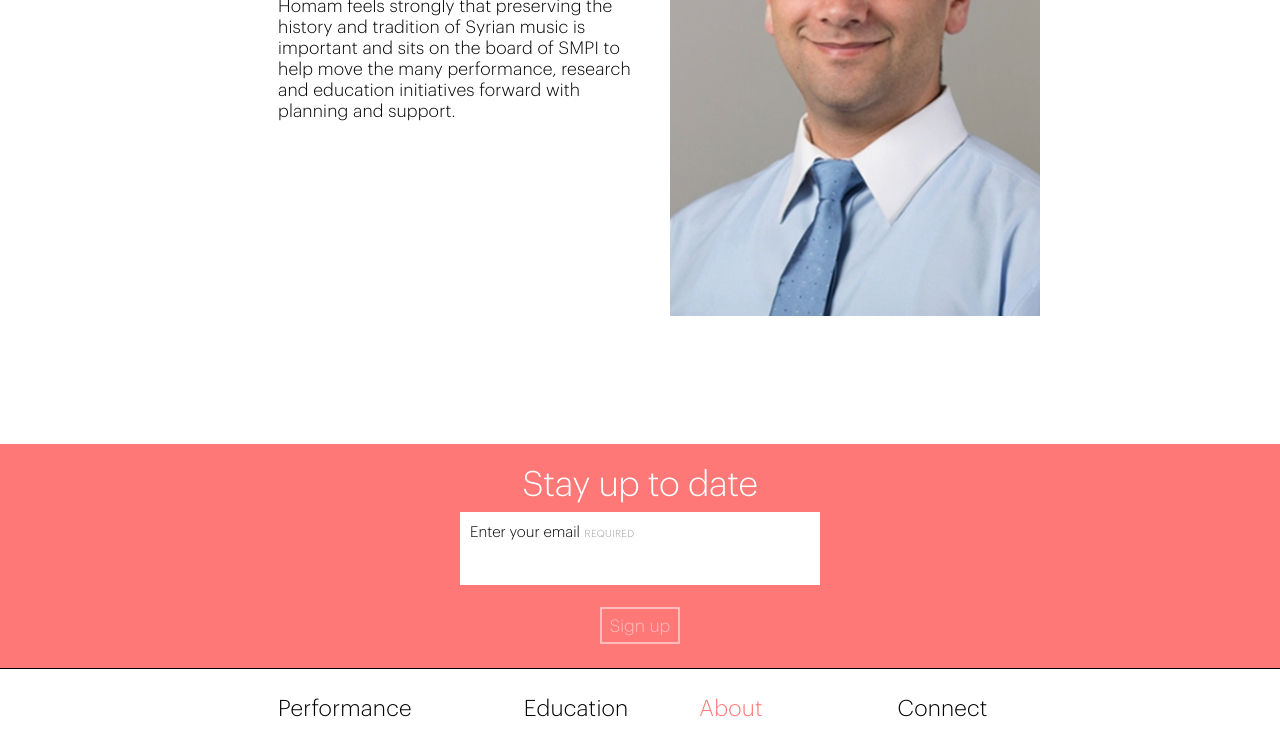
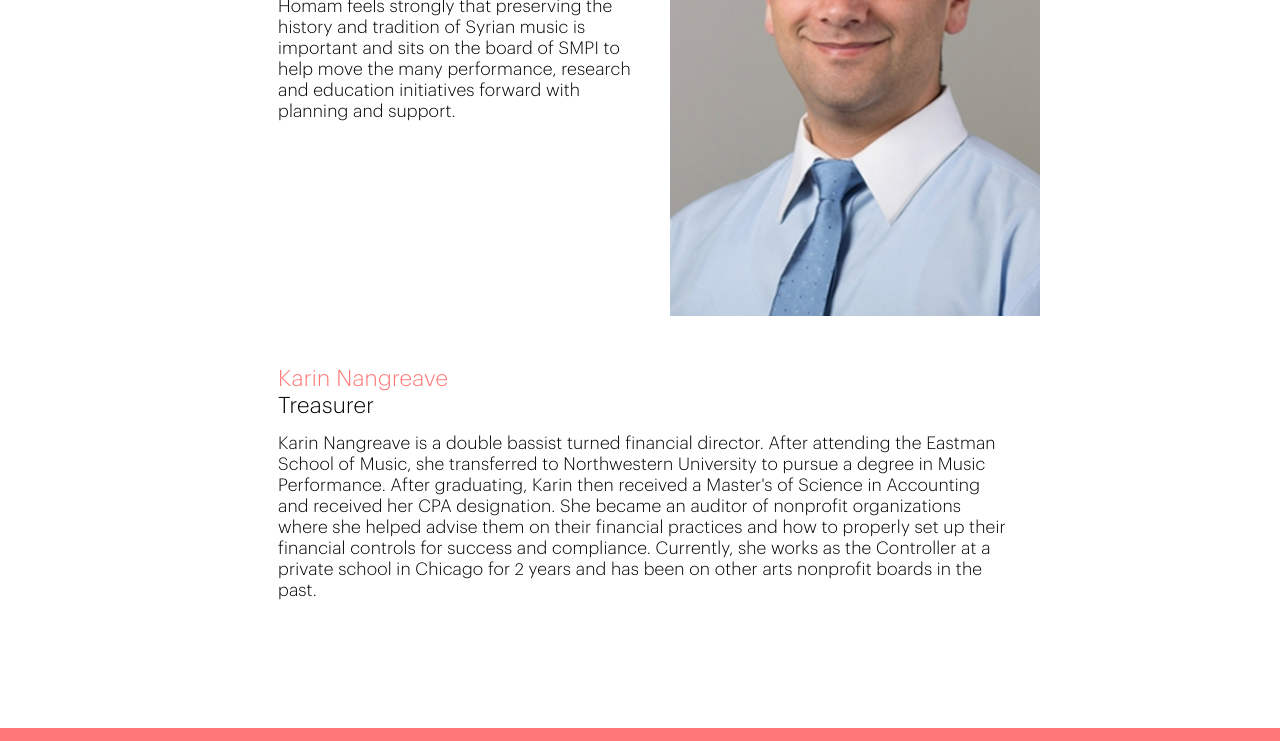
Before and after one commit to SyrianMusic/syrian-music-www, a Next.js app: page /about in a window 1280 px wide. Shown: the part 3876-4617 px from the top of the page. Built offline with nearby package versions, Linux system fonts and the light colour scheme.

Commit message:
add karin nangreave (#50)

```diff
--- a/data/pages.js
+++ b/data/pages.js
@@ -57,6 +57,13 @@ export default {
         ],
       },
     ],
-    people: ['samer-ali', 'marissa-arciola', 'fouad-salloum', 'hanna-madbak', 'homam-ibrahim'],
+    people: [
+      'samer-ali',
+      'marissa-arciola',
+      'fouad-salloum',
+      'hanna-madbak',
+      'homam-ibrahim',
+      'karin-nangreave',
+    ],
   },
 };
--- a/data/people.js
+++ b/data/people.js
@@ -1,87 +1,107 @@
 import { apostrophe } from '../utils/unicode';
 
+const KEYS = {
+  fouadSalloum: 'fouad-salloum',
+  hannaMadbak: 'hanna-madbak',
+  homamIbrahim: 'homam-ibrahim',
+  karinNangreave: 'karin-nangreave',
+  marissaArciola: 'marissa-arciola',
+  samerAli: 'samer-ali',
+};
+
+class Child {
+  constructor({ key, text } = {}) {
+    this.key = key;
+    this.text = text;
+  }
+
+  format(index) {
+    const key = `${this.key}-${index + 1}`;
+
+    return {
+      _type: 'span',
+      _key: key,
+      text: this.text,
+      marks: [],
+    };
+  }
+}
+
+class Block {
+  constructor({ children = [], key } = {}) {
+    if (!Array.isArray(children)) {
+      throw new Error('Block children are not an array.');
+    }
+    this.children = children.map((childConfig) => new Child({ ...childConfig, key: this.key }));
+    this.key = key;
+  }
+
+  // TODO: Actually implement this
+  format(index) {
+    const key = `${this.key}-${index + 1}`;
+
+    return {
+      _type: 'block',
+      _key: key,
+      style: 'normal',
+      children: this.children.map((child, childIndex) => child.format({ ...childIndex, key })),
+      markDefs: [],
+    };
+  }
+}
+
 export default {
-  'samer-ali': {
+  [KEYS.samerAli]: {
     name: 'Samer Ali',
     title: 'Founder and Artistic Director',
     bio: [
-      {
-        _type: 'block',
-        _key: 'samer-ali-1',
-        style: 'normal',
+      new Block({
+        key: KEYS.samerAli,
         children: [
           {
-            _type: 'span',
-            _key: 'samer-ali-1-1',
             text:
               'A native of Syria, Samer Ali is a physician, violinist, composer, founder and artistic director of the Syrian Music Preservation Initiative.',
-            marks: [],
           },
         ],
-        markDefs: [],
-      },
-      {
-        _type: 'block',
-        _key: 'samer-ali-2',
-        style: 'normal',
+      }),
+      new Block({
+        key: KEYS.samerAli,
         children: [
           {
-            _type: 'span',
-            _key: 'samer-ali-2-1',
             text:
               'Samer has led Takht al-Nagham, SMPI' +
               apostrophe +
               's ensemble, in New York at Alwan for the Arts, Scandinavia House, and Roulette Intermedium; as well as at the Kennedy center in Washington, DC with Syrian soprano Lubana al-Quntar.',
-            marks: [],
           },
         ],
-        markDefs: [],
-      },
-      {
-        _type: 'block',
-        _key: 'samer-ali-3',
-        style: 'normal',
+      }),
+      new Block({
+        key: KEYS.samerAli,
         children: [
           {
-            _type: 'span',
-            _key: 'samer-ali-3-1',
             text:
               'He began studying western classical violin at the age of eight with Fawaz al-Ali and Ali Farran, and later pursued intensive conservatory studies with Ali Mukhtar Babayev. He studied the Arab music traditions with Simon Shaheen, Anwar Hariri, and Muhammad Qadri Dalal.',
-            marks: [],
           },
         ],
-        markDefs: [],
-      },
-      {
-        _type: 'block',
-        _key: 'samer-ali-4',
-        style: 'normal',
+      }),
+      new Block({
+        key: KEYS.samerAli,
         children: [
           {
-            _type: 'span',
-            _key: 'samer-ali-4-1',
             text:
               'In Damascus, he co-founded Awj Ensemble, and has continued to perform in the US with groups like the Bronx Orchestra and the National Arab Orchestra.',
-            marks: [],
           },
         ],
-        markDefs: [],
-      },
-      {
-        _type: 'block',
-        _key: 'samer-ali-5',
-        style: 'normal',
+      }),
+      new Block({
+        key: KEYS.samerAli,
         children: [
           {
-            _type: 'span',
-            _key: 'samer-ali-5-1',
             text:
               'In medicine, Samer received his M.D. from Syria and later graduated from medical residency in Anatomic and Clinical Pathology at Mount Sinai Hospital. He is currently a Surgical Pathology Fellow at Lenox Hill Hospital in New York.',
-            marks: [],
           },
         ],
-        markDefs: [],
-      },
+      }),
     ],
     image: {
       src: '/images/people/samer-ali.png',
@@ -99,70 +119,46 @@ export default {
       height: 556,
     },
   },
-  'marissa-arciola': {
+  [KEYS.marissaArciola]: {
     name: 'Marissa Arciola',
     title: 'President',
     bio: [
-      {
-        _type: 'block',
-        _key: 'marissa-arciola-1',
-        style: 'normal',
+      new Block({
+        key: KEYS.marissaArciola,
         children: [
           {
-            _type: 'span',
-            _key: 'marissa-arciola-1-1',
             text:
               'Marissa is a bassist, strategist and leader with a unique combination of artistic and business experience helping her build on founder Samer Ali’s vision of the SMPI.',
-            marks: [],
           },
         ],
-        markDefs: [],
-      },
-      {
-        _type: 'block',
-        _key: 'marissa-arciola-2',
-        style: 'normal',
+      }),
+      new Block({
+        key: KEYS.marissaArciola,
         children: [
           {
-            _type: 'span',
-            _key: 'marissa-arciola-2-1',
             text:
               'Marissa completed her undergraduate degree in double bass performance at the Eastman School of Music under the tutelage of renowned soloist, James VanDemark and Curtis Buris.  Marissa continued with music while completing her MBA and MA in Arts Administration at SMU, Marissa.',
-            marks: [],
           },
         ],
-        markDefs: [],
-      },
-      {
-        _type: 'block',
-        _key: 'marissa-arciola-3',
-        style: 'normal',
+      }),
+      new Block({
+        key: KEYS.marissaArciola,
         children: [
           {
-            _type: 'span',
-            _key: 'marissa-arciola-3-1',
             text:
               'After her studies, Marissa has worked with a number of nonprofit organizations while playing with groups ranging from classical, rock, and Middle Eastern music.',
-            marks: [],
           },
         ],
-        markDefs: [],
-      },
-      {
-        _type: 'block',
-        _key: 'marissa-arciola-4',
-        style: 'normal',
+      }),
+      new Block({
+        key: KEYS.marissaArciola,
         children: [
           {
-            _type: 'span',
-            _key: 'marissa-arciola-4-1',
             text:
               'As President of the SMPI board, and member of Takht al-Nagham, Marissa helps to move the organization forward both programmatically and financially, by putting a focus on the digital initiatives, prioritizing projects and growing donation and fundraising prospects.',
-            marks: [],
           },
         ],
-        markDefs: [],
-      },
+      }),
     ],
     image: {
       src: '/images/people/marissa-arciola.png',
@@ -180,80 +176,54 @@ export default {
       height: 494,
     },
   },
-  'fouad-salloum': {
+  [KEYS.fouadSalloum]: {
     name: 'Fouad Salloum',
     title: 'Vice President of the Board',
     bio: [
-      {
-        _type: 'block',
-        _key: 'fouad-salloum-1',
-        style: 'normal',
+      new Block({
+        key: KEYS.fouadSalloum,
         children: [
           {
-            _type: 'span',
-            _key: 'fouad-salloum-1-1',
             text:
               'Fouad Salloum is a New York based business manager and amateur musician playing various instruments including oud, qanun, buzuq and ney. In addition to music, Fouad' +
               apostrophe +
               's passions include painting and photography and he has worked with many musical groups in various capacities and many locations.',
-            marks: [],
           },
         ],
-        markDefs: [],
-      },
-
-      {
-        _type: 'block',
-        _key: 'fouad-salloum-2',
-        style: 'normal',
+      }),
+      new Block({
+        key: KEYS.fouadSalloum,
         children: [
           {
-            _type: 'span',
-            _key: 'fouad-salloum-2-1',
             text:
               'Also an instrument collector, Fouad has amassed a collection of ouds (with a focus on the Syrian luthiers) which can only be described as breathtaking.',
-            marks: [],
           },
         ],
-        markDefs: [],
-      },
-
-      {
-        _type: 'block',
-        _key: 'fouad-salloum-3',
-        style: 'normal',
+      }),
+      new Block({
+        key: KEYS.fouadSalloum,
         children: [
           {
-            _type: 'span',
-            _key: 'fouad-salloum-3-1',
             text:
-              'Fouad shares his collection, appreciation of art and his expertise with SMPI as the Vice President of the board. ',
-            marks: [],
+              'Fouad shares his collection, appreciation of art and his expertise with SMPI as the Vice President of the board.',
           },
         ],
-        markDefs: [],
-      },
+      }),
     ],
   },
-  'hanna-madbak': {
+  [KEYS.hannaMadbak]: {
     name: 'Hanna Madbak',
     title: 'Legal Counsel',
     bio: [
-      {
-        _type: 'block',
-        _key: 'hanna-madbak-1',
-        style: 'normal',
+      new Block({
+        key: KEYS.hannaMadbak,
         children: [
           {
-            _type: 'span',
-            _key: 'hanna-madbak-1-1',
             text:
               "Hanna Madbak grew up in Beirut, Lebanon. From an early age, he was immersed in the music of the region and developed a deep appreciation of it. Hanna is an avid listener and student of Arabic music and studied oud with the late Director of the Lebanese Conservatory, Bassam Saba. Hanna is a practicing attorney in New York and serves as SMPI's legal advisor as well as being a member of the Board.",
-            marks: [],
           },
         ],
-        markDefs: [],
-      },
+      }),
     ],
     image: {
       src: '/images/people/hanna-madbak.png',
@@ -271,25 +241,19 @@ export default {
       height: 534,
     },
   },
-  'homam-ibrahim': {
+  [KEYS.homamIbrahim]: {
     name: 'Homam Ibrahim',
     title: 'Board Member',
     bio: [
-      {
-        _type: 'block',
-        _key: 'homam-ibrahim-1',
-        style: 'normal',
+      new Block({
+        key: KEYS.homamIbrahim,
         children: [
           {
-            _type: 'span',
-            _key: 'homam-ibrahim-1',
             text:
               'Homam Ibrahim was born in Latakia, Syria and began studying violin at the age of 10 with Bassam Yusuf. While playing with the Music Club of Latakia for many years, he developed a passion and an ear for music. In 2008, Homam came to the United States to pursue his medical training and he currently practices interventional cardiology at NYU. Homam feels strongly that preserving the history and tradition of Syrian music is important and sits on the board of SMPI to help move the many performance, research and education initiatives forward with planning and support.',
-            marks: [],
           },
         ],
-        markDefs: [],
-      },
+      }),
     ],
     image: {
       src: '/images/people/homam-ibrahim.png',
@@ -307,4 +271,19 @@ export default {
       height: 489,
     },
   },
+  [KEYS.karinNangreave]: {
+    name: 'Karin Nangreave',
+    title: 'Treasurer',
+    bio: [
+      new Block({
+        key: KEYS.karinNangreave,
+        children: [
+          {
+            text:
+              "Karin Nangreave is a double bassist turned financial director. After attending the Eastman School of Music, she transferred to Northwestern University to pursue a degree in Music Performance. After graduating, Karin then received a Master's of Science in Accounting and received her CPA designation. She became an auditor of nonprofit organizations where she helped advise them on their financial practices and how to properly set up their financial controls for success and compliance. Currently, she works as the Controller at a private school in Chicago for 2 years and has been on other arts nonprofit boards in the past.",
+          },
+        ],
+      }),
+    ],
+  },
 };
```
